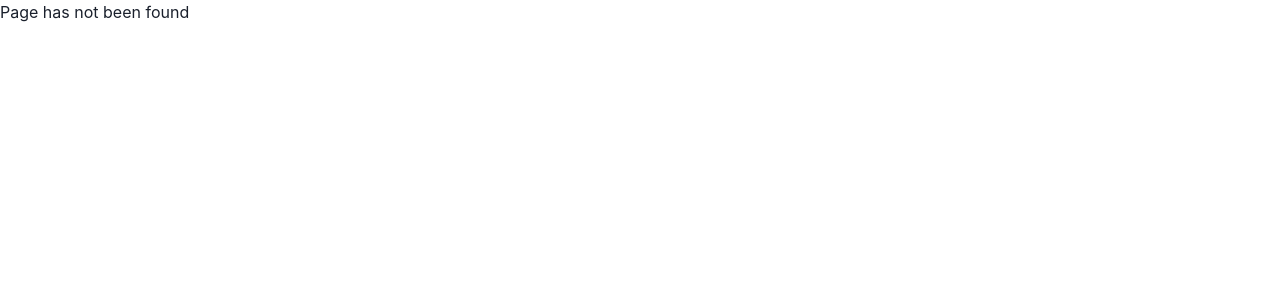
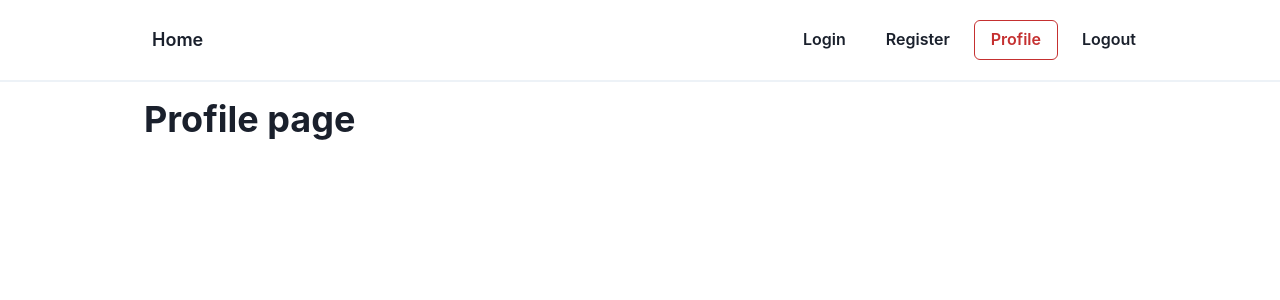
Before and after one commit to GeorgeBodea/ReactApp, a React (Create React App) app: page /profile in a window 1280 px wide. Shown: the top 300 px of the page. Built offline with nearby package versions, Linux system fonts and the light colour scheme; no server answers.

Commit message:
Added a profile page
Added a profile page for users.

```diff
--- a/src/components/AppRouters.jsx
+++ b/src/components/AppRouters.jsx
@@ -4,6 +4,7 @@ import { BrowserRouter as Router, Route, Routes} from 'react-router-dom'
 import { Home } from "../pages/HomePage"
 import { Loginpage } from "../pages/LoginPage"
 import { Registerpage } from "../pages/RegisterPage"
+import { Profilepage } from "../pages/ProfilePage"
 import { Pagenotfound } from "../pages/PageNotFound"
 
 export default function AllRoutes(props) {
@@ -14,6 +15,7 @@ export default function AllRoutes(props) {
             <Route path="/" element={<Home/>}/>
             <Route path="/login" element={<Loginpage/>}/>
             <Route path="/register" element={<Registerpage/>}/>
+            <Route path="/profile" element={<Profilepage/>}/>
             <Route path="*" element={<Pagenotfound/>}/>
           </Routes>
       </Router>
--- a/src/pages/LoginPage.jsx
+++ b/src/pages/LoginPage.jsx
@@ -43,7 +43,10 @@ export function Loginpage() {
 
             setIsSubmitting(true)
             login(email, password)
-            .then((response) => console.log(response))
+            .then((response) =>
+            {console.log(response)
+            navigate('/profile')
+            })
             .catch((error) =>
                     {console.log(error.message)
                     toast(
--- /dev/null
+++ b/src/pages/ProfilePage.jsx
@@ -0,0 +1,17 @@
+import { Layout } from '../components/Layout'
+import {
+  Container,
+  Heading } from '@chakra-ui/react'
+import { Card } from '../components/Card'
+
+export function Profilepage() {
+  return (
+    <Layout>
+      <Heading>
+        Profile page
+      </Heading>
+
+      <Container maxW='container.lg' overflowX='auto' py={4}></Container>
+    </Layout>
+  )
+}
```
